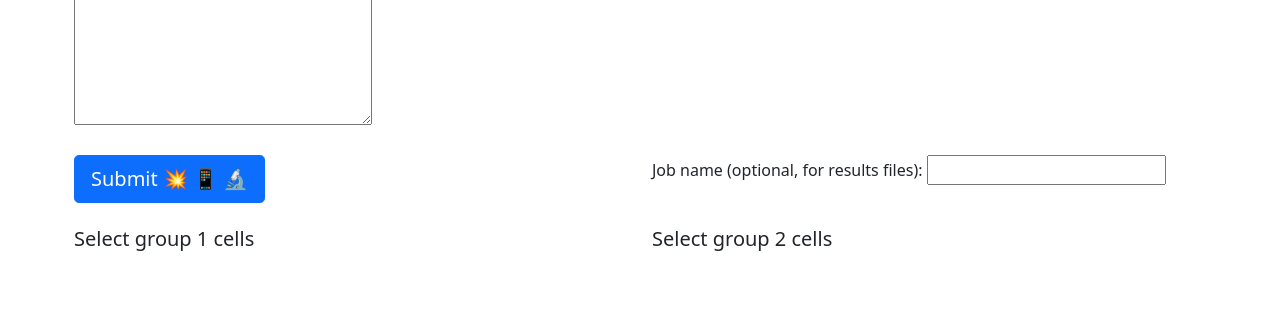
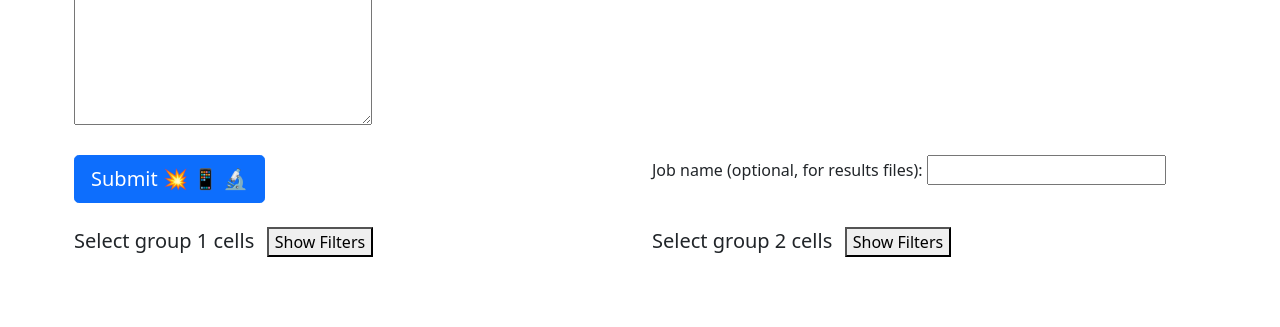
Before and after one commit to WormBase/scdefg, a Python web app: template scdefg/templates/home.html in a window 1280 px wide. Shown: the part 315-642 px from the top of the page. Run offline with Jinja, Linux system fonts and the light colour scheme; the template is opened without the code that fills it, so the values that code supplies are empty; some libraries are stand-ins or nearby versions.

Commit message:
feat(filters): added show filter button
- input table filters hidden by default
- button toggles filter visibility

```diff
--- a/scdefg/static/js/home.js
+++ b/scdefg/static/js/home.js
@@ -99,7 +99,29 @@ $(document).ready(function () {
 
     $.get('/tables/', function (data) {
         table1 = $('#FIRST_TABLE').DataTable(getInputTableContent(data));
+        table1.searchPanes.container().hide();
         table2 = $('#SECOND_TABLE').DataTable(getInputTableContent(data));
+        table2.searchPanes.container().hide();
+    });
+
+    $('#table1FilterBtn').click(() => {
+        if ($('#table1FilterBtn').html() === "Show Filters") {
+            table1.searchPanes.container().show();
+            $('#table1FilterBtn').html("Hide Filters");
+        } else {
+            table1.searchPanes.container().hide();
+            $('#table1FilterBtn').html("Show Filters");
+        }
+    });
+
+    $('#table2FilterBtn').click(() => {
+        if ($('#table2FilterBtn').html() === "Show Filters") {
+            table2.searchPanes.container().show();
+            $('#table2FilterBtn').html("Hide Filters");
+        } else {
+            table2.searchPanes.container().hide();
+            $('#table2FilterBtn').html("Show Filters");
+        }
     });
 
     $('buttonbutton').click(function () {
--- a/scdefg/templates/home.html
+++ b/scdefg/templates/home.html
@@ -126,7 +126,8 @@
             <div class="container-fluid">
                 <div class="row">
                     <div class="col-sm-6">
-                        <h5>Select group 1 cells </h5>
+                        <h5 style="display: inline-block;">Select group 1 cells</h5>
+                        &nbsp;&nbsp;<button id="table1FilterBtn">Show Filters</button>
                         <div class="table_container">
                             <table id="FIRST_TABLE" cellspacing="0" class="cell-border stripe"
                                    style="border-bottom: none; " width="100%">
@@ -134,7 +135,8 @@
                         </div>
                     </div>
                     <div class="col-sm-6">
-                        <h5>Select group 2 cells</h5>
+                        <h5 style="display: inline-block;">Select group 2 cells</h5>
+                        &nbsp;&nbsp;<button id="table2FilterBtn">Show Filters</button>
                         <div class="table_container">
                             <table id="SECOND_TABLE" cellspacing="0" class="cell-border stripe"
                                    style="border-bottom: none; " width="100%"></table>
```
